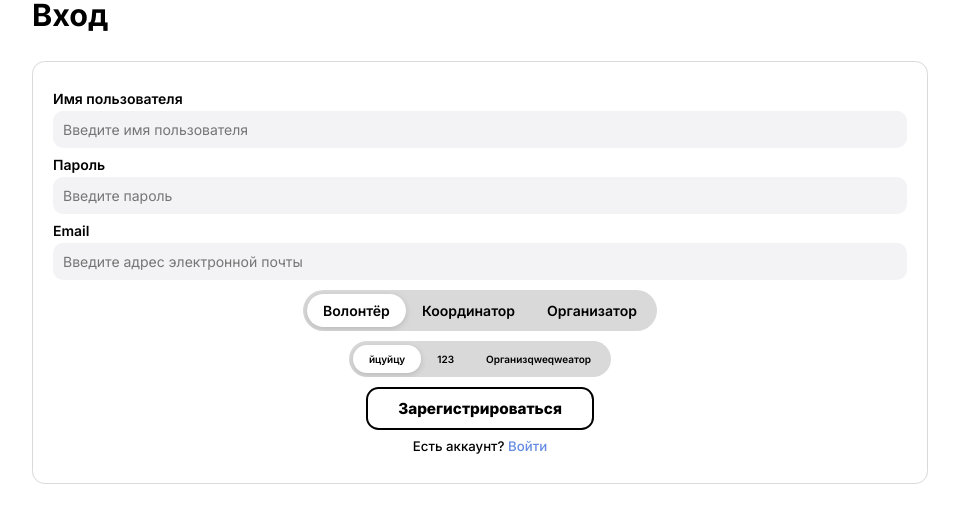
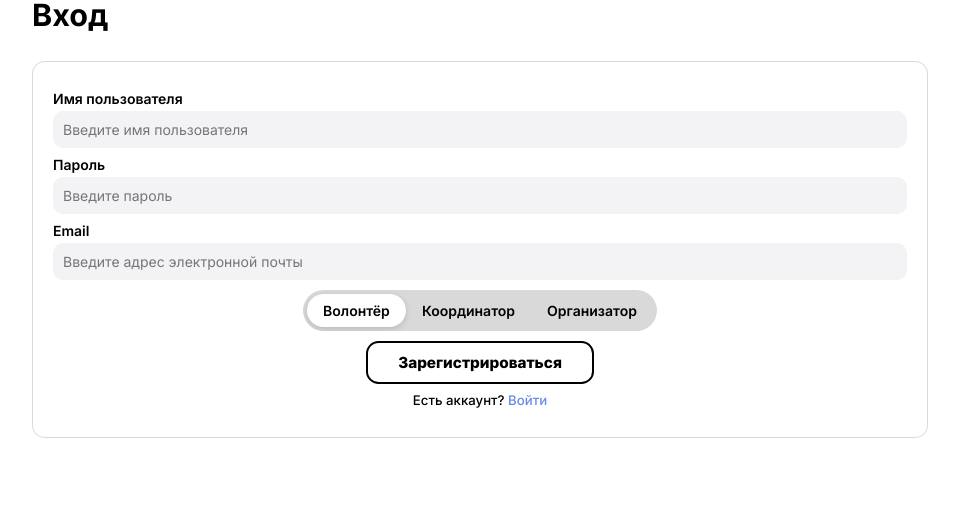
Before and after one commit to ZakSlinin/GeniusHackGZG, a React (Vite) app in the folder frontend/: page / in a window 1280 px wide. Shown: the top 522 px of the page, without its empty margins (160-1119 px from the left). Built offline with nearby package versions, Linux system fonts and the light colour scheme.

Commit message:
commited useless

```diff
--- a/frontend/src/pages/registration/registration.tsx
+++ b/frontend/src/pages/registration/registration.tsx
@@ -34,12 +34,12 @@ export const Registration = () => {
                  placeholder={"Введите адрес электронной почты"} />
 
           <BarSelector onChange={(val) => onBarChange(val)} values={["Волонтёр", "Координатор", "Организатор"]} />
-          <BarSelector
-            values={["йцуйцу", "123", "Организqweqweатор"]}
-            onChange={(val) => console.log("Выбрано:", val)}
-            className="myBar"
-            fontSize={10}     // размер текста
-          />
+          {/*<BarSelector*/}
+          {/*  values={["йцуйцу", "123", "Организqweqweатор"]}*/}
+          {/*  onChange={(val) => console.log("Выбрано:", val)}   */}
+          {/*  className="myBar"*/}
+          {/*  fontSize={10}*/}
+          {/*/>*/}
 
           <button className={s.signUpButton}>Зарегистрироваться</button>
           <p>Есть аккаунт? <a>Войти</a></p>
```
